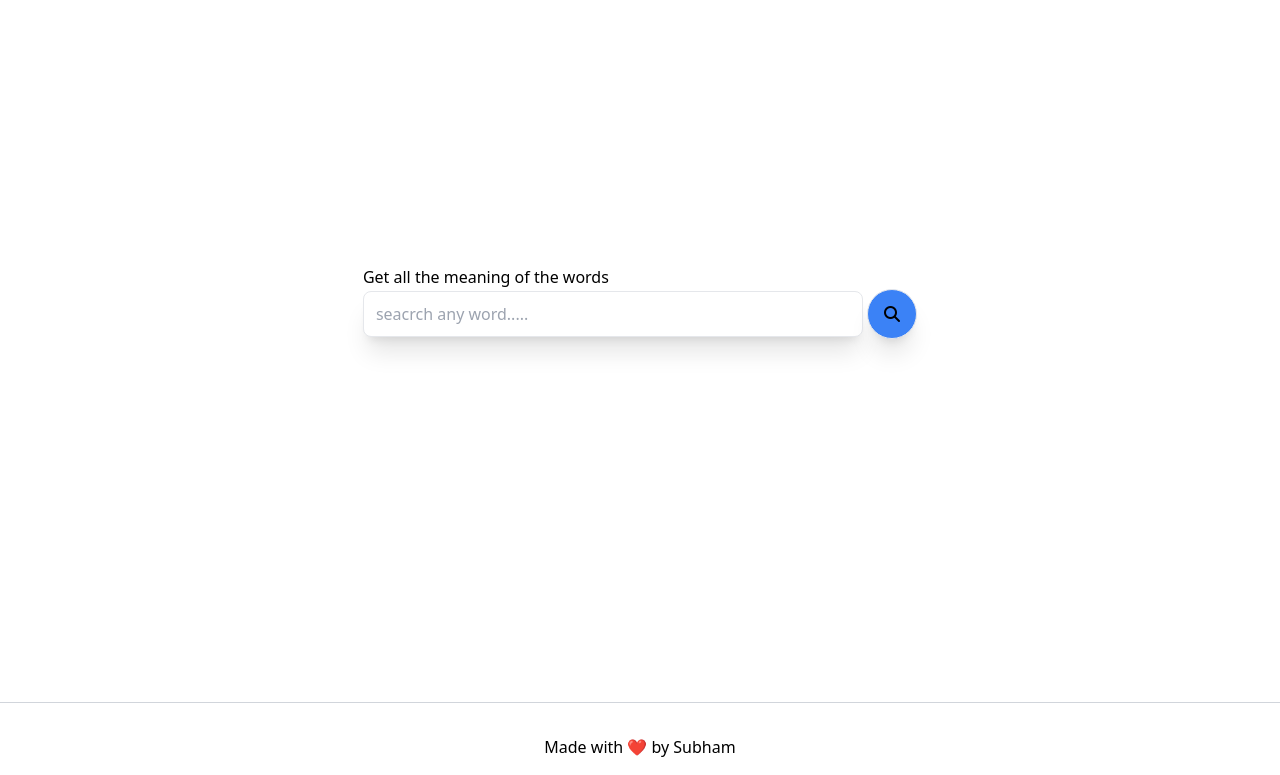
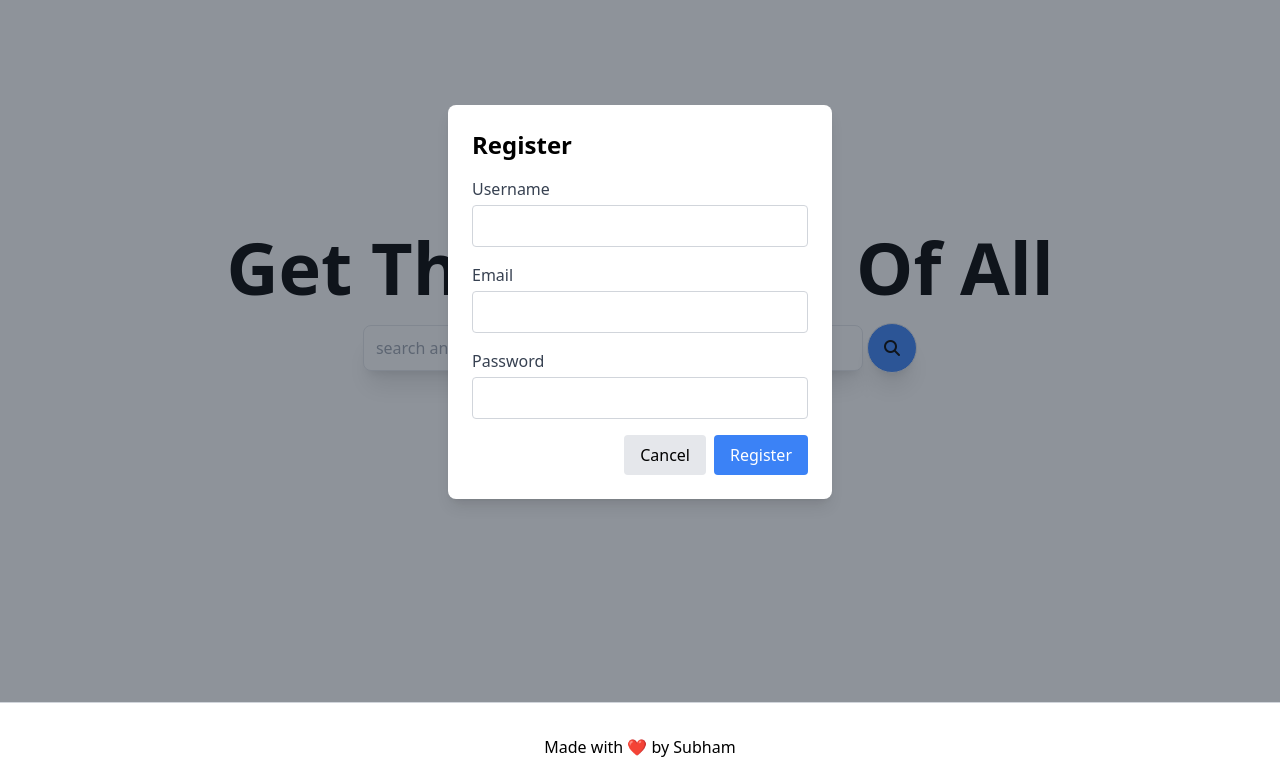
Before and after one commit to Nobisuke19/dictionary-app, a plain HTML site: page index.html in a window 1280 px wide. Both pictures are taken after a click on the button "Join with us". Shown: the part 98-873 px from the top of the page. Drawn offline with nearby package versions, Linux system fonts and the light colour scheme.

Commit message:
registration popup

```diff
--- a/index.html
+++ b/index.html
@@ -34,12 +34,16 @@
 
       <div class="flex gap-3">
         <a href="https://github.com/Nobisuke19" target="_blank">
-          <i class="fa-brands fa-github text-4xl text-gray-800" ></i>
+          <i class="fa-brands fa-github text-4xl text-gray-800"></i>
         </a>
 
-        <button href="" class="flex gap-2 bg-green-200  justify-center items-center rounded-xl px-2 font-medium shadow-inner">
+        <button
+          id="join-btn"
+          href=""
+          class="flex gap-2 bg-green-200 justify-center items-center rounded-xl px-2 font-medium shadow-inner"
+        >
           <p>Join with us</p>
-          <i class="fa-solid fa-hat-cowboy text-4xl text-gray-800 "></i>
+          <i class="fa-solid fa-hat-cowboy text-4xl text-gray-800"></i>
         </button>
       </div>
     </nav>
@@ -47,18 +51,28 @@
     <main class="container mx-auto border-b border-gray-300">
       <section
         id="search"
-        class="h-screen flex flex-col items-center justify-center "
+        class="h-screen flex flex-col items-center justify-center gap-5"
       >
         <div>
-          <h1>Get all the meaning of the words</h1>
+          <h1 class="text-center font-extrabold text-7xl">
+            Get The Meaning Of All
+            <p class="hidden" id="hidden">verb</p>
+            <p class="hidden" id="hidden">noun</p>
+            <p class="hidden" id="hidden">adjective</p>
+          </h1>
+        </div>
+        <div>
           <input
             type="text"
             name=""
             id="search-term"
-            placeholder="seacrch any word....."
+            placeholder="search any word....."
             class="outline-none p-3 border rounded-lg w-[500px] shadow-xl leading-tight focus:outline-none focus:shadow-outline focus:border-blue-500"
           />
-          <button id="btn" class="bg-blue-500 px-4 py-3 rounded-full shadow-xl border ">
+          <button
+            id="btn"
+            class="bg-blue-500 px-4 py-3 rounded-full shadow-xl border"
+          >
             <i class="fa-solid fa-magnifying-glass"></i>
           </button>
         </div>
@@ -71,6 +85,61 @@
       </div>
     </footer>
 
+    <!-- user register -->
+    <!-- Registration Popup (Initially Hidden) -->
+    <div
+      id="popup"
+      class="fixed inset-0 bg-gray-800 bg-opacity-50 flex items-center justify-center hidden"
+    >
+      <div class="bg-white p-6 rounded-lg shadow-lg w-96">
+        <h2 class="text-2xl font-bold mb-4">Register</h2>
+        <form id="register-form">
+          <div class="mb-4">
+            <label for="username" class="block text-gray-700">Username</label>
+            <input
+              type="text"
+              id="username"
+              class="w-full p-2 border border-gray-300 rounded mt-1"
+              required
+            />
+          </div>
+          <div class="mb-4">
+            <label for="email" class="block text-gray-700">Email</label>
+            <input
+              type="email"
+              id="email"
+              class="w-full p-2 border border-gray-300 rounded mt-1"
+              required
+            />
+          </div>
+          <div class="mb-4">
+            <label for="password" class="block text-gray-700">Password</label>
+            <input
+              type="password"
+              id="password"
+              class="w-full p-2 border border-gray-300 rounded mt-1"
+              required
+            />
+          </div>
+          <div class="flex justify-end">
+            <button
+              type="button"
+              id="close-popup"
+              class="mr-2 bg-gray-200 px-4 py-2 rounded"
+            >
+              Cancel
+            </button>
+            <button
+              type="submit"
+              class="bg-blue-500 text-white px-4 py-2 rounded"
+            >
+              Register
+            </button>
+          </div>
+        </form>
+      </div>
+    </div>
+
     <script src="script.js"></script>
   </body>
 </html>
--- a/script.js
+++ b/script.js
@@ -24,7 +24,7 @@ search.addEventListener('click', () => {
 
             const resultContent = document.createElement('div');
             resultContent.id = 'result-content';
-            resultContent.className = 'gap-4 mt-20 mx-4'
+            resultContent.className = 'mt-20 mx-4'
             resultSection.appendChild(resultContent);
 
             if (Array.isArray(data) && data.length > 0) {
@@ -32,7 +32,7 @@ search.addEventListener('click', () => {
                 const meanings = data[0].meanings;
 
                 const wordElement = document.createElement('span');
-                wordElement.className = 'inline-flex gap-4  p-3 font-extrabold text-4xl shadow-2 rounded bg-gray-400';
+                wordElement.className = 'inline-flex gap-4  p-3 font-extrabold text-4xl shadow-2 rounded bg-gray-400 mb-5';
                 wordElement.innerHTML =
                     `
             <h1 class="text-4xl font-bold mr-2">${v_word}</h1>
@@ -43,7 +43,7 @@ search.addEventListener('click', () => {
 
                 meanings.forEach((meaning) => {
                     const partOfSpeechElement = document.createElement('div');
-                    partOfSpeechElement.className = 'part-of-speech text-xl italic mb-2';
+                    partOfSpeechElement.className = 'part-of-speech text-xl italic mb-3';
                     partOfSpeechElement.textContent = `Part of Speech: ${meaning.partOfSpeech}`;
                     resultContent.appendChild(partOfSpeechElement);
 
@@ -72,3 +72,27 @@ search.addEventListener('click', () => {
             console.error(err);
         });
 });
+
+
+
+//query for popup
+const joinButton = document.getElementById('join-btn');
+const popup = document.getElementById('popup');
+const closeButton = document.getElementById('close-popup')
+
+joinButton.addEventListener('click', () => {
+    popup.classList.remove('hidden')
+})
+
+closeButton.addEventListener('click', () => {
+    popup.classList.add('hidden')
+})
+
+window.addEventListener("click", (e) => {
+    if (e.target === popup) {
+        popup.classList.add("hidden");
+    }
+});
+
+
+//function for display paragraph
```
Also changed, not shown: register.html (added, +11 -0 lines).
